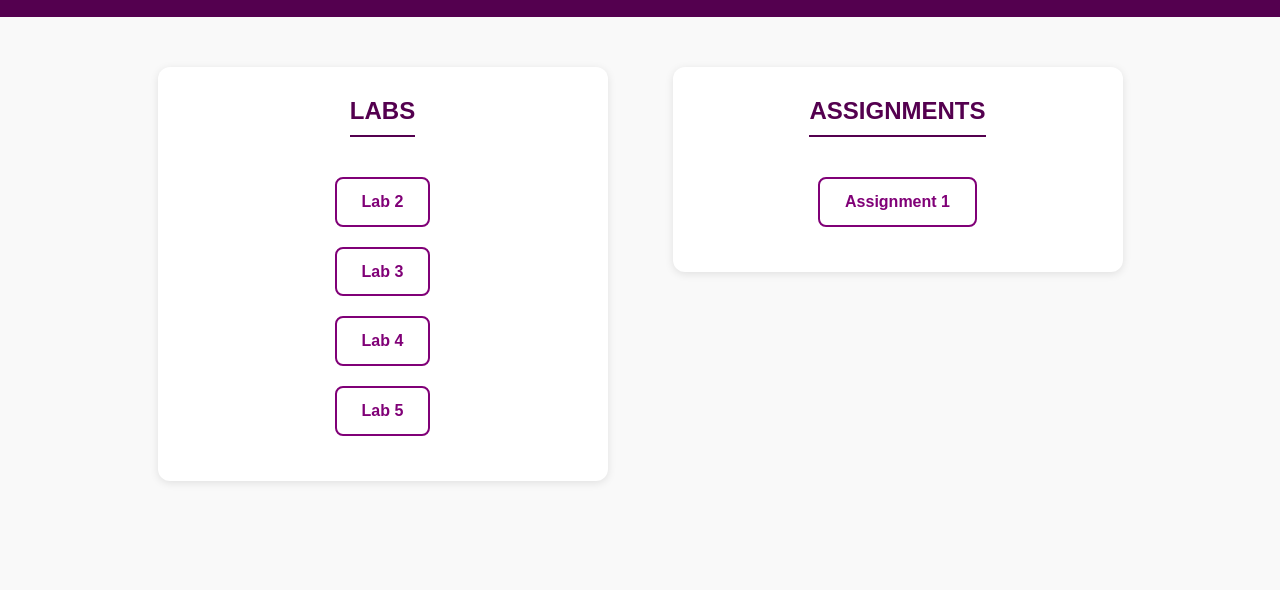
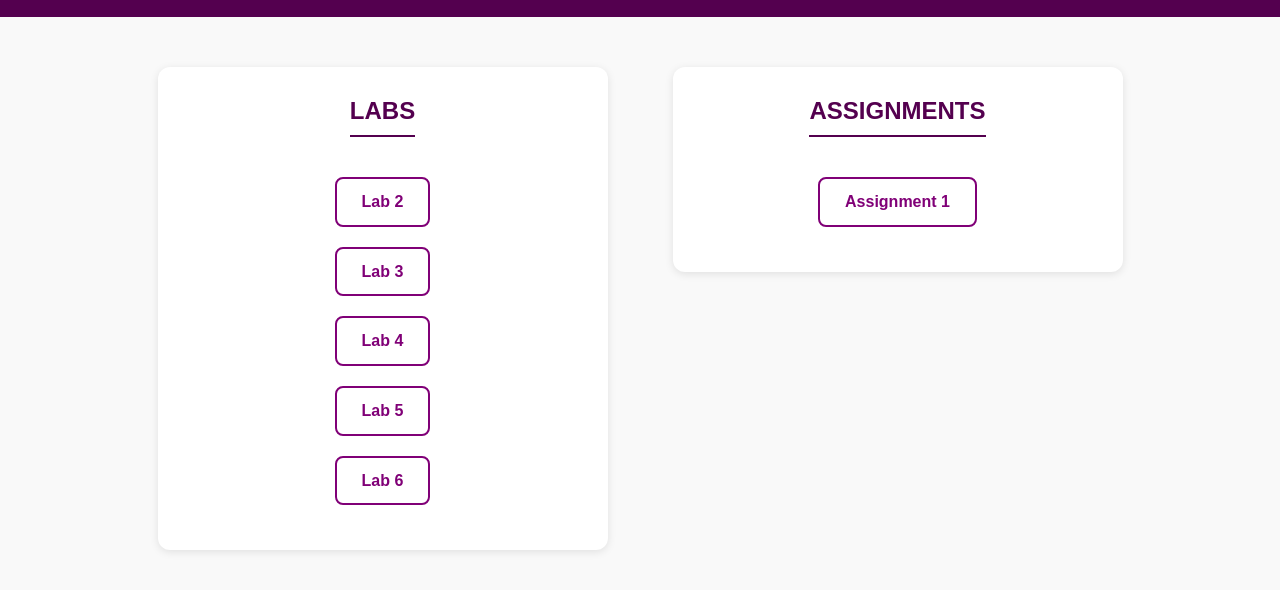
Before and after one commit to Aym4nAt/CPIT405, a plain HTML site: page index.html in a window 1280 px wide. Shown: the part 100-690 px from the top of the page. Drawn offline with Linux system fonts and the light colour scheme.

Commit message:
Update index.html

```diff
--- a/index.html
+++ b/index.html
@@ -21,6 +21,7 @@
           <li><a href="lab3.html">Lab 3</a></li>
           <li><a href="lab4.html">Lab 4</a></li>
           <li><a href="lab5/index.html">Lab 5</a></li>
+          <li><a href="lab6/index.html">Lab 6</a></li>
         </ul>
       </section>
 
```
